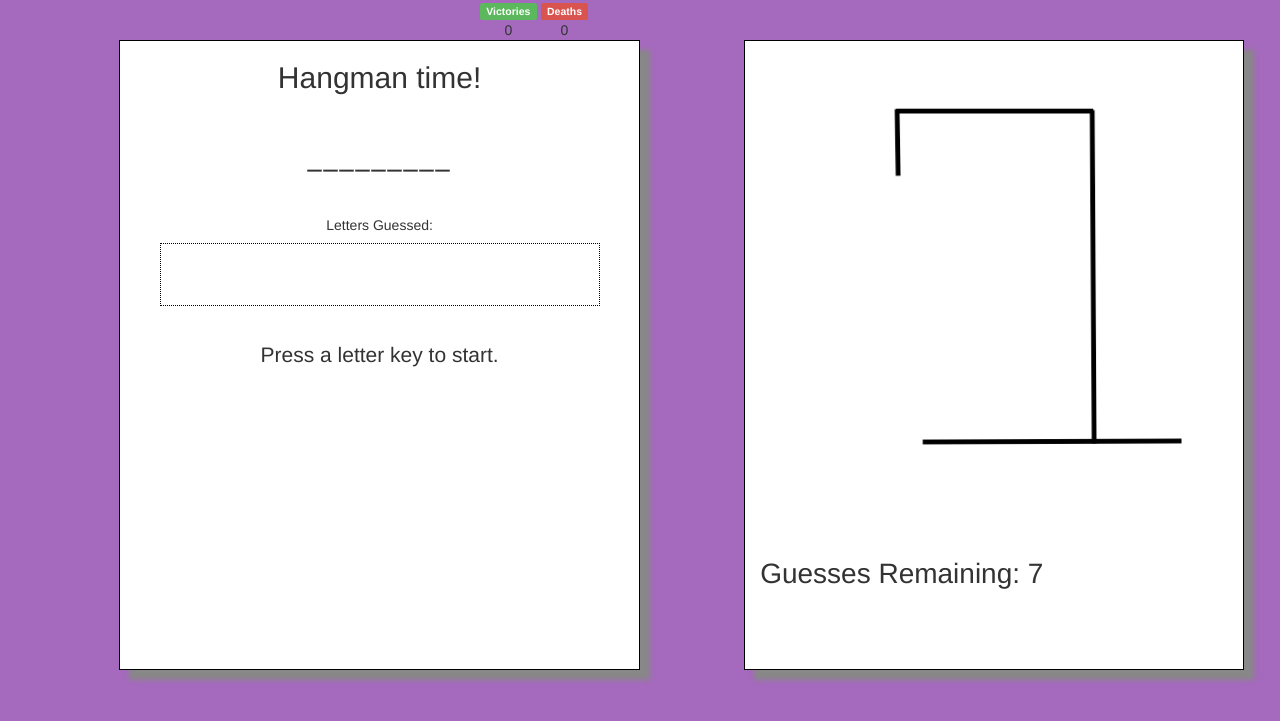
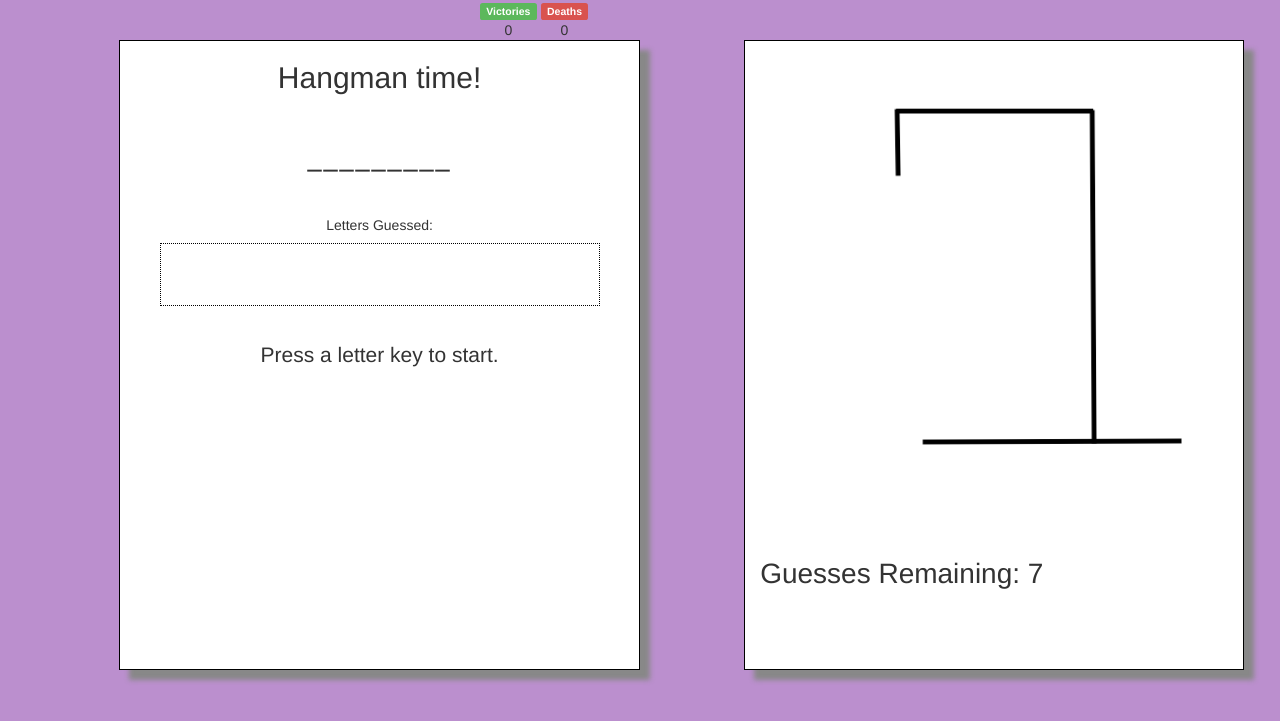
Before and after one commit to monicaj314/Hangman-Game, a PHP site: page / in a window 1280 px wide. Shown: the top 721 px of the page. Run offline with PHP 8.4, Linux system fonts and the light colour scheme; some libraries are stand-ins or nearby versions.

Commit message:
Update style.css

```diff
--- a/assets/css/style.css
+++ b/assets/css/style.css
@@ -1,5 +1,5 @@
 body {
-	background-color:   #A569BD;
+	background-color: #BB8FCE;
 }
 div.bordered > h2 {
 	text-align:center;
```
